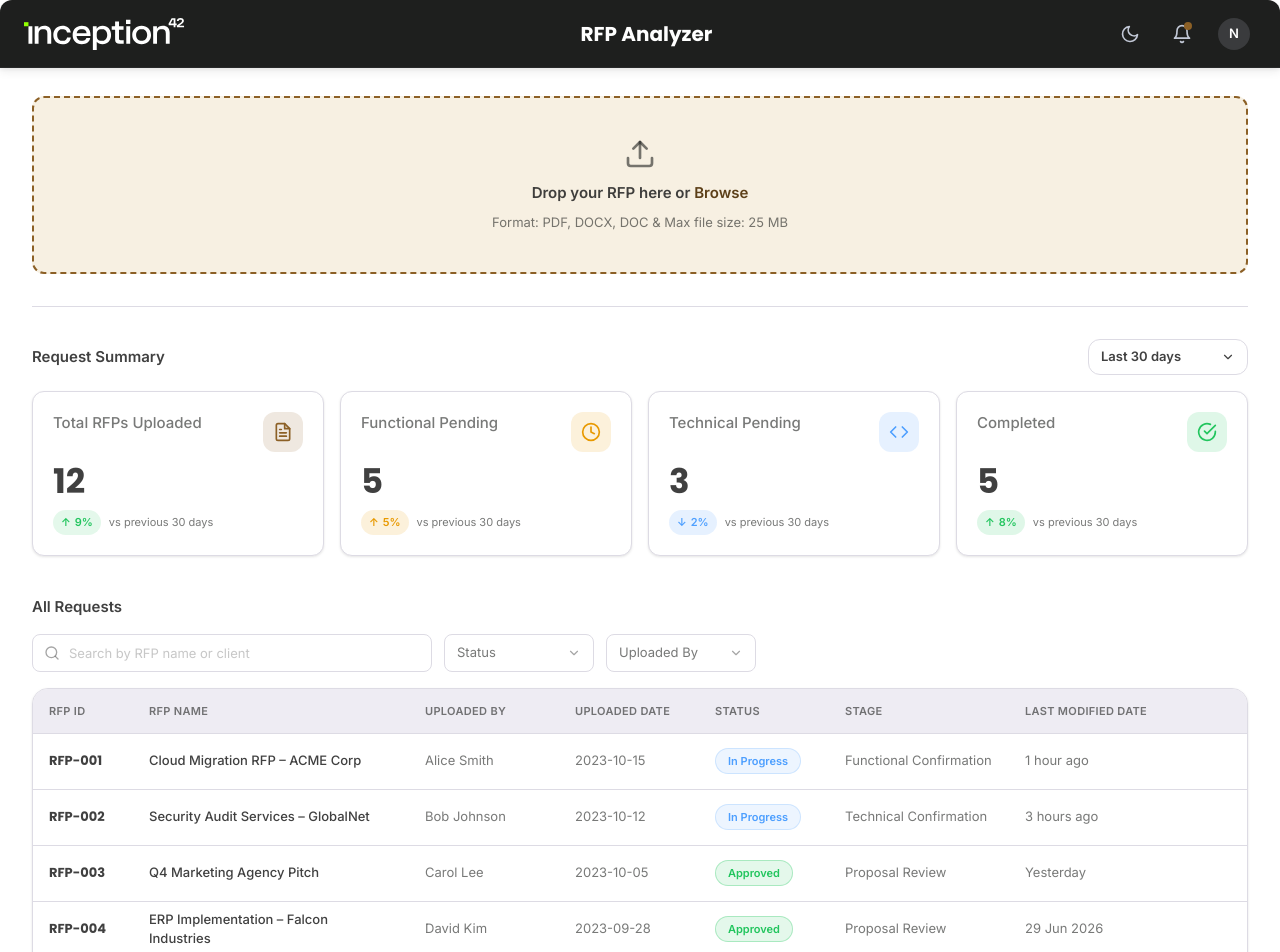
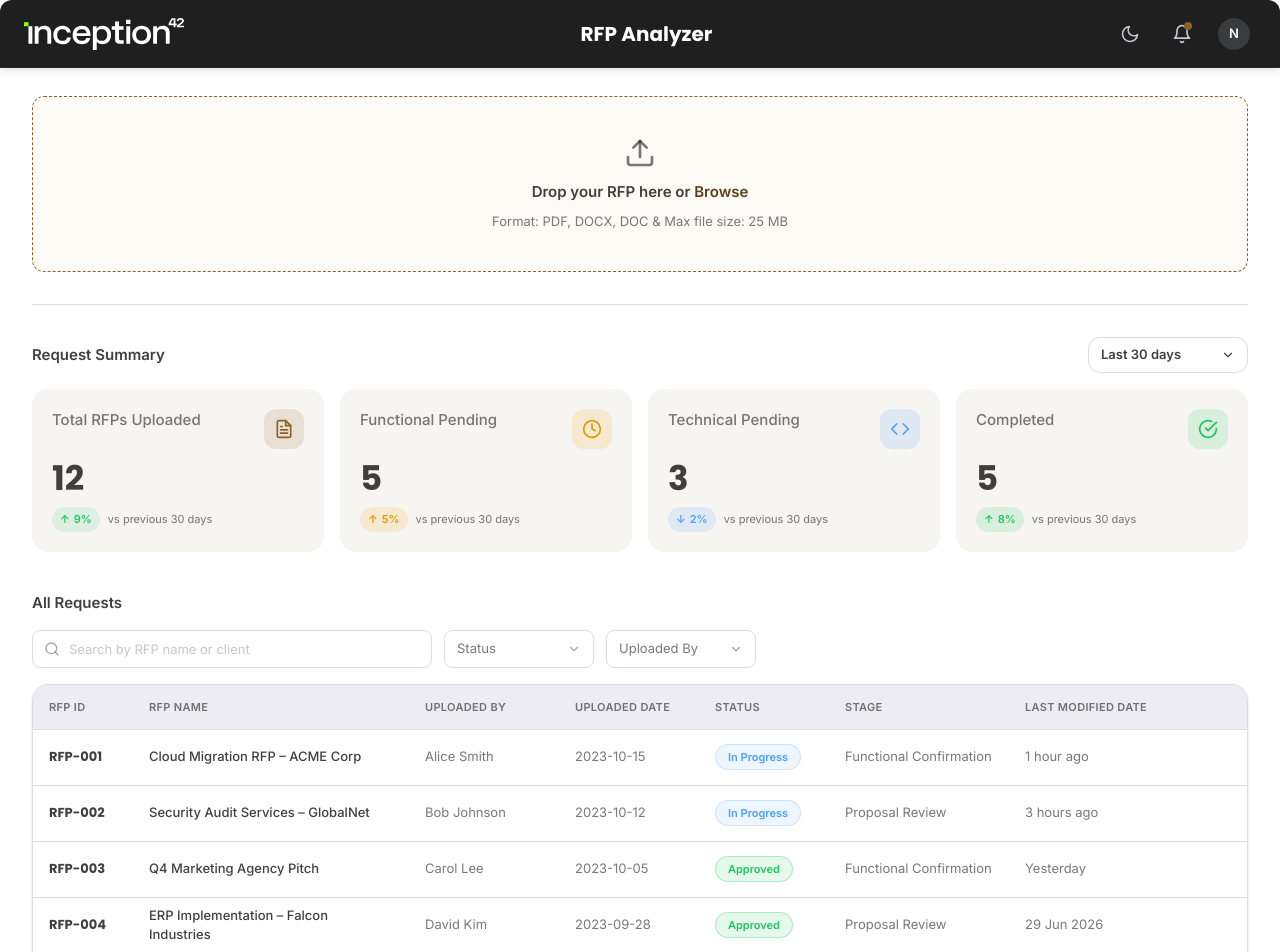
Before and after one commit to narendrapatel989234-arch/RFP_Analyzer, a Next.js app: page / in a window 1280 px wide. Shown: the top 952 px of the page. Built offline with nearby package versions, Linux system fonts and the light colour scheme.

Commit message:
UX Copy Refinements

```diff
--- a/src/app/rfp/step4-demo/step4.module.css
+++ b/src/app/rfp/step4-demo/step4.module.css
@@ -525,7 +525,7 @@
 }
 
 .proposalCardHeader {
-  background-color: var(--bg-surface-2);
+  background-color: color-mix(in srgb, var(--action-primary-bg-soft) 30%, var(--bg-surface-1));
   border-bottom: 1px solid var(--border-default);
   padding: 24px 32px;
   color: var(--text-primary);
--- a/src/components/RFPTable.module.css
+++ b/src/components/RFPTable.module.css
@@ -70,8 +70,8 @@
 }
 
 .searchInput:focus {
-  border-color: var(--action-primary-bg-default);
-  box-shadow: var(--shadow-focus);
+  border-color: var(--border-hover);
+  box-shadow: 0 0 0 1px var(--border-hover);
 }
 
 .dropdownContainer {
@@ -241,7 +241,7 @@
 }
 
 .table tbody tr:hover {
-  background-color: var(--bg-hover);
+  background-color: color-mix(in srgb, var(--action-primary-bg-soft) 30%, var(--bg-surface-1));
 }
 
 .table td {
--- a/src/components/RFPTable.tsx
+++ b/src/components/RFPTable.tsx
@@ -36,8 +36,8 @@ function getRelativeTime(timestamp: number): string {
 
 const mockData: RFP[] = [
   { id: 'RFP-001', name: 'Cloud Migration RFP – ACME Corp', uploadedBy: 'Alice Smith', uploadedDate: '2023-10-15', status: 'In Progress', stage: 'Functional Confirmation', lastModifiedDate: Date.now() - 1 * HOUR },
-  { id: 'RFP-002', name: 'Security Audit Services – GlobalNet', uploadedBy: 'Bob Johnson', uploadedDate: '2023-10-12', status: 'In Progress', stage: 'Technical Confirmation', lastModifiedDate: Date.now() - 3 * HOUR },
-  { id: 'RFP-003', name: 'Q4 Marketing Agency Pitch', uploadedBy: 'Carol Lee', uploadedDate: '2023-10-05', status: 'Approved', stage: 'Proposal Review', lastModifiedDate: Date.now() - 1 * DAY },
+  { id: 'RFP-002', name: 'Security Audit Services – GlobalNet', uploadedBy: 'Bob Johnson', uploadedDate: '2023-10-12', status: 'In Progress', stage: 'Proposal Review', lastModifiedDate: Date.now() - 3 * HOUR },
+  { id: 'RFP-003', name: 'Q4 Marketing Agency Pitch', uploadedBy: 'Carol Lee', uploadedDate: '2023-10-05', status: 'Approved', stage: 'Functional Confirmation', lastModifiedDate: Date.now() - 1 * DAY },
   { id: 'RFP-004', name: 'ERP Implementation – Falcon Industries', uploadedBy: 'David Kim', uploadedDate: '2023-09-28', status: 'Approved', stage: 'Proposal Review', lastModifiedDate: Date.now() - 2 * DAY },
   { id: 'RFP-005', name: 'Data Analytics Platform – BrightEdge', uploadedBy: 'Alice Smith', uploadedDate: '2023-09-20', status: 'In Progress', stage: 'Functional Confirmation', lastModifiedDate: Date.now() },
   { id: 'RFP-006', name: 'Cybersecurity Assessment – NovaTech', uploadedBy: 'Emma Davis', uploadedDate: '2023-09-15', status: 'Approved', stage: 'Proposal Review', lastModifiedDate: Date.now() - 5 * HOUR },
--- a/src/components/StatCard.module.css
+++ b/src/components/StatCard.module.css
@@ -1,8 +1,8 @@
 .card {
-  background-color: var(--bg-surface-1);
-  border: 1px solid var(--border-default);
-  border-radius: var(--radius-md);
-  box-shadow: var(--shadow-1);
+  background-color: #f7f5f2;
+  border: none;
+  border-radius: var(--radius-lg);
+  box-shadow: none;
   padding: var(--space-5);
   display: flex;
   flex-direction: column;
--- a/src/components/UploadZone.module.css
+++ b/src/components/UploadZone.module.css
@@ -1,8 +1,8 @@
 .uploadZone {
   width: 100%;
   padding: var(--space-10) var(--space-8);
-  background-color: var(--action-primary-bg-soft);
-  border: 2px dashed var(--action-primary-bg-default);
+  background-color: color-mix(in srgb, var(--action-primary-bg-soft) 30%, var(--bg-surface-1));
+  border: 1px dashed var(--action-primary-bg-default);
   border-radius: var(--radius-md);
   box-shadow: none;
   display: flex;
@@ -16,12 +16,12 @@
 }
 
 .uploadZone:hover {
-  background-color: var(--action-primary-bg-soft-hover);
+  background-color: color-mix(in srgb, var(--action-primary-bg-soft-hover) 40%, var(--bg-surface-1));
   border-color: var(--action-primary-bg-hover);
 }
 
 .uploadZone.isDragging {
-  background-color: var(--action-primary-bg-soft-hover);
+  background-color: color-mix(in srgb, var(--action-primary-bg-soft-hover) 50%, var(--bg-surface-1));
   border-color: var(--action-primary-bg-hover);
   border-style: solid;
 }
--- a/src/components/UseCaseAccordion.module.css
+++ b/src/components/UseCaseAccordion.module.css
@@ -30,7 +30,7 @@
 }
 
 .accordionHeader:hover {
-  background-color: var(--bg-hover);
+  background-color: color-mix(in srgb, var(--action-primary-bg-soft) 30%, var(--bg-surface-1));
 }
 
 .headerLeft {
```
